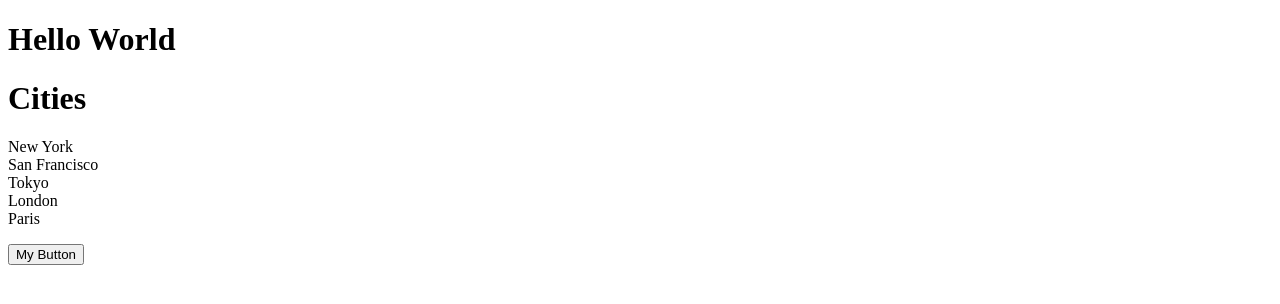
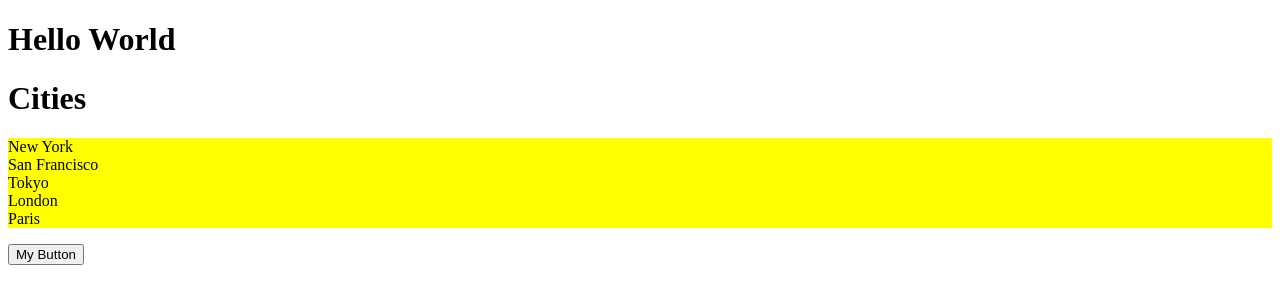
Before and after one commit to jaishankarg24/react-18-game, a React (Vite) app: page / in a window 1280 px wide. Shown: the top 304 px of the page. Built offline with nearby package versions, Linux system fonts and the light colour scheme.

Commit message:
CSS Modules

```diff
--- a/src/App.css
+++ b/src/App.css
@@ -0,0 +1,3 @@
+.list-group {
+  background: red;
+}
--- a/src/App.tsx
+++ b/src/App.tsx
@@ -4,6 +4,7 @@
 import Alert from "./components/Alert";
 import Button from "./components/Button";
 import { useState } from "react";
+import "./App.css";
 
 function App() {
   let items = ["New York", "San Francisco", "Tokyo", "London", "Paris"];
--- a/src/components/ListGroup/ListGroup.css
+++ /dev/null
@@ -1,4 +0,0 @@
-.list-group {
-  list-style: none;
-  padding: 0;
-}
--- /dev/null
+++ b/src/components/ListGroup/ListGroup.module.css
@@ -0,0 +1,15 @@
+.listGroup {
+  list-style: none;
+  padding: 0;
+}
+
+.container {
+  background: yellow;
+}
+
+/* .list-group {
+  list-style: none;
+  padding: 0;
+}
+<ul className={styles["list-group"]}>
+*/
--- a/src/components/ListGroup/ListGroup.tsx
+++ b/src/components/ListGroup/ListGroup.tsx
@@ -1,6 +1,8 @@
 //import { Fragment } from "react";
 import { MouseEvent, useState } from "react";
-import "./ListGroup.css";
+//import "./ListGroup.css";
+
+import styles from "./ListGroup.module.css";
 
 interface Props {
   items: string[];
@@ -50,7 +52,7 @@
       {/* {message} */}
       {/* {getMessage()} */}
       {items.length === 0 && <p>No item Found</p>}
-      <ul className="list-group">
+      <ul className={[styles.listGroup, styles.container].join(" ")}>
         {items.map((item, key) => (
           <li
             className={
```
